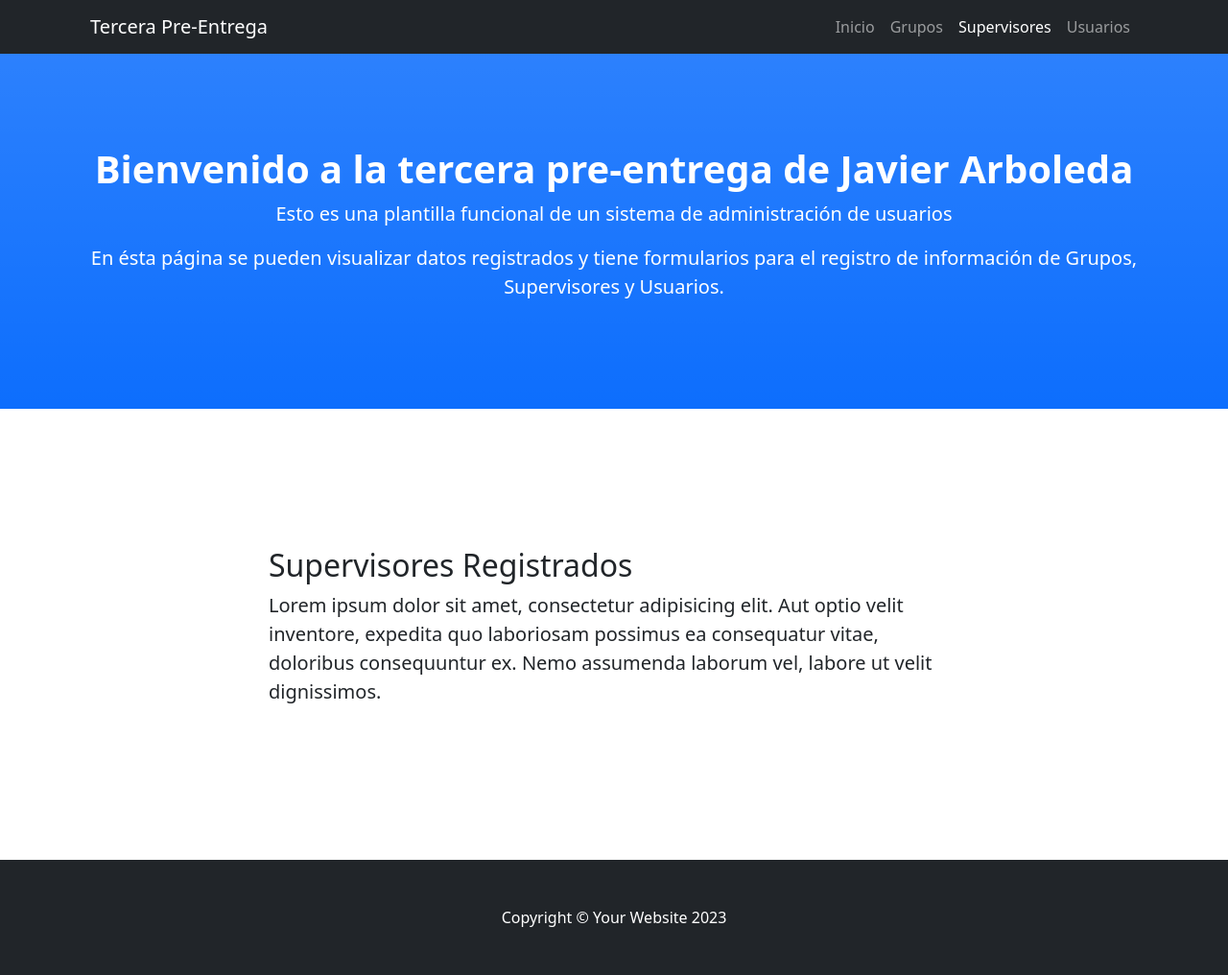
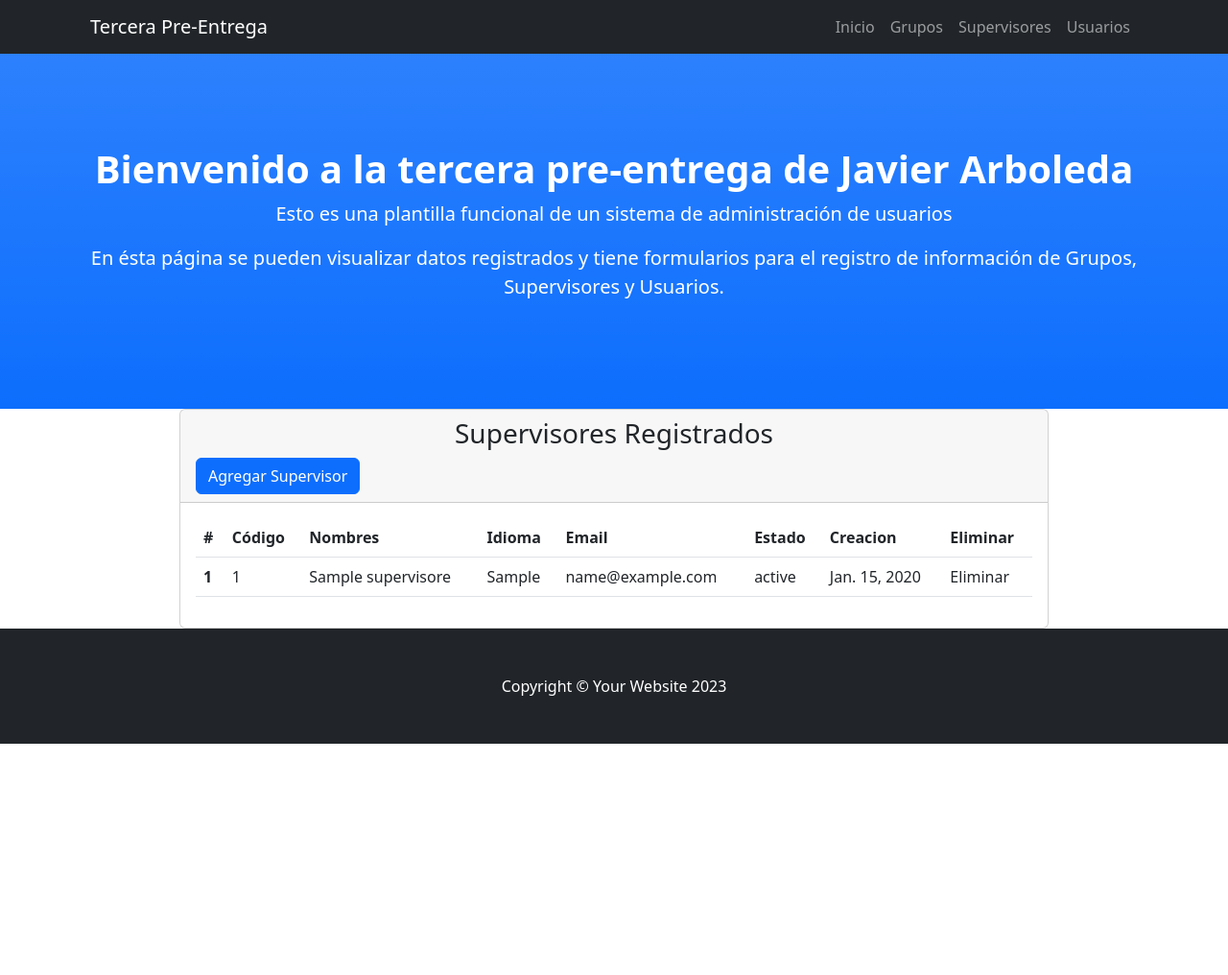
Before and after one commit to jarboleda/Tercera-pre-entrega-Arboleda, a Django app: page /miAplicacion/supervisoresList/ in a window 1280 px wide. Shown: the whole page at 96% size. After the commit the page ends 775 px from the top, so only its background shows below. Run offline with Django 4.2, Linux system fonts and the light colour scheme; tables that the repository leaves empty hold one stand-in row (values such as "Sample post"); some libraries are stand-ins or nearby versions.

Commit message:
Modificaciones a los formularios y vistas

```diff
--- a/miAplicacion/templates/miaplicacion/supervisores.html
+++ b/miAplicacion/templates/miaplicacion/supervisores.html
@@ -11,16 +11,48 @@
     {% load static %}
     {% block bloqueSupervisores %}
 
-    <section id="supervisores">
-        <div class="container px-4">
-            <div class="row gx-4 justify-content-center">
-                <div class="col-lg-8">
-                    <h2>Supervisores Registrados</h2>
-                    <p class="lead">Lorem ipsum dolor sit amet, consectetur adipisicing elit. Aut optio velit inventore, expedita quo laboriosam possimus ea consequatur vitae, doloribus consequuntur ex. Nemo assumenda laborum vel, labore ut velit dignissimos.</p>
+    <div class="container px-4">
+        <div class="row gx-4 justify-content-center">
+            <div class="col-lg-10">
+                <div class="card">
+                    <div class="card-header">
+                        <h3 class="text-center bottom-line">Supervisores Registrados</h3>
+                        <a type="button" class="btn btn-primary" href="{% url 'supervisoresForm' %}">Agregar Supervisor</a>
+                    </div>
+                    <div class="card-body">
+                        <table class="table">
+                            <thead>
+                                <tr>
+                                <th scope="col">#</th>
+                                <th scope="col">Código</th>
+                                <th scope="col">Nombres</th>
+                                <th scope="col">Idioma</th>
+                                <th scope="col">Email</th>
+                                <th scope="col">Estado</th>
+                                <th scope="col">Creacion</th>
+                                <th scope="col">Eliminar</th>
+                                </tr>
+                            </thead>
+                            <tbody>
+                                {% for supervisor in supervisoresTodos %}
+                                    <tr>
+                                        <th scope="row">{{ supervisor.id }}</th>
+                                        <td>{{ supervisor.codigo }}</td>
+                                        <td>{{ supervisor.nombres }}</td>
+                                        <td>{{ supervisor.idioma }}</td>
+                                        <td>{{ supervisor.email }}</td>
+                                        <td>{{ supervisor.estado }}</td>
+                                        <td>{{ supervisor.creacion }}</td>
+                                        <td>Eliminar</td>
+                                    </tr>
+                                {% endfor %}
+                            </tbody>
+                            </table>
+                    </div>
                 </div>
             </div>
         </div>
-    </section>
+    </div>
 
     {% endblock %}
 
--- a/miAplicacion/templates/miaplicacion/usuarios.html
+++ b/miAplicacion/templates/miaplicacion/usuarios.html
@@ -11,7 +11,6 @@
     {% load static %}
     {% block bloqueUsuarios %}
 
-    <section id="usuarios">
     <div class="container px-4">
         <div class="row gx-4 justify-content-center">
             <div class="col-lg-10">
@@ -52,7 +51,6 @@
             </div>
         </div>
     </div>
-    </section>
 
     {% endblock %}
 
--- a/miAplicacion/views.py
+++ b/miAplicacion/views.py
@@ -11,20 +11,23 @@ def Inicio(req):
 
 def gruposList(req):
     gruposTodos = Grupos.objects.all()
-    return render(req, "miaplicacion/grupos.html",{'gruposTodos': gruposTodos})
+    return render(req, "miaplicacion/grupos.html", {'gruposTodos': gruposTodos})
 
 def supervisoresList(req):
-    return render(req, "miaplicacion/supervisores.html")
+    supervisoresTodos = Supervisores.objects.all()
+    return render(req, "miaplicacion/supervisores.html", {'supervisoresTodos': supervisoresTodos})
 
 def usuariosList(req):
-    return render(req, "miaplicacion/usuarios.html")
+    usuariosTodos = Usuarios.objects.all()
+    return render(req, "miaplicacion/usuarios.html", {'usuariosTodos': usuariosTodos})
 
 def gruposForm(req):
 
     if req.method == 'POST':
         cod = str(random.randint(10000,99999))
         sta = "A"
-        grupo = Grupos(codigo=cod, nombre=req.POST['nombre'], idioma=req.POST['idioma'], estado=sta, creacion=date.today())
+        cre = date.today()
+        grupo = Grupos(codigo=cod, nombre=req.POST['nombre'], idioma=req.POST['idioma'], estado=sta, creacion=cre)
         grupo.save()
 
         return redirect('gruposList')
@@ -32,7 +35,27 @@ def gruposForm(req):
     return render(req, 'miaplicacion/gruposForm.html')
 
 def supervisoresForm(req):
+
+    if req.method == 'POST':
+        cod = str(random.randint(10000,99999))
+        sta = "A"
+        cre = date.today()
+        grupo = Supervisores(codigo=cod, nombres=req.POST['nombre'], idioma=req.POST['idioma'], email=req.POST['email'], estado=sta, creacion=cre)
+        grupo.save()
+
+        return redirect('supervisoresList')
+
     return render(req, 'miaplicacion/supervisoresForm.html')
 
 def usuariosForm(req):
+
+    if req.method == 'POST':
+        cod = str(random.randint(10000,99999))
+        sta = "A"
+        cre = date.today()
+        grupo = Usuarios(codigo=cod, nombres=req.POST['nombre'], idioma=req.POST['idioma'], estado=sta, creacion=cre)
+        grupo.save()
+
+        return redirect('usuariosList')
+
     return render(req, 'miaplicacion/usuariosForm.html')
```
Also changed, not shown: miAplicacion/templates/miaplicacion/supervisoresForm.html (+27 -7 lines), db.sqlite3, miAplicacion/migrations/0001_initial.py. Lines whose indentation alone changed are shown as unchanged.
